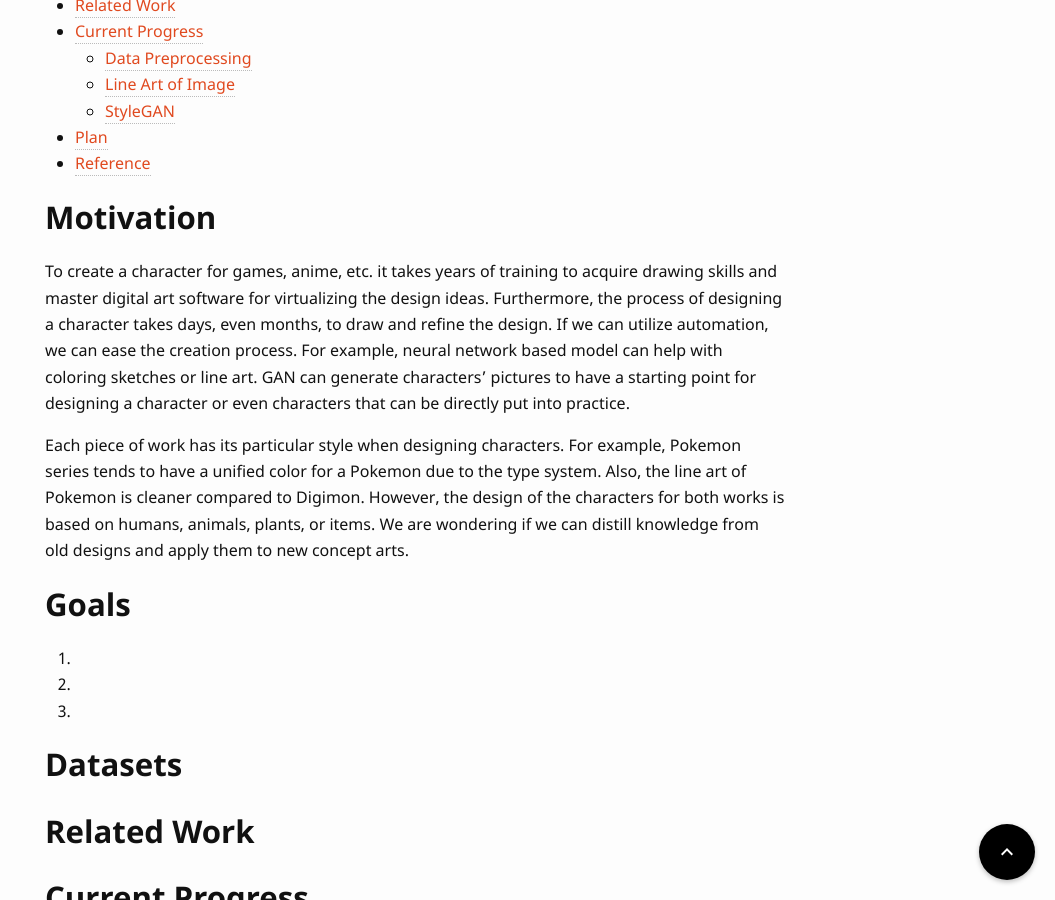
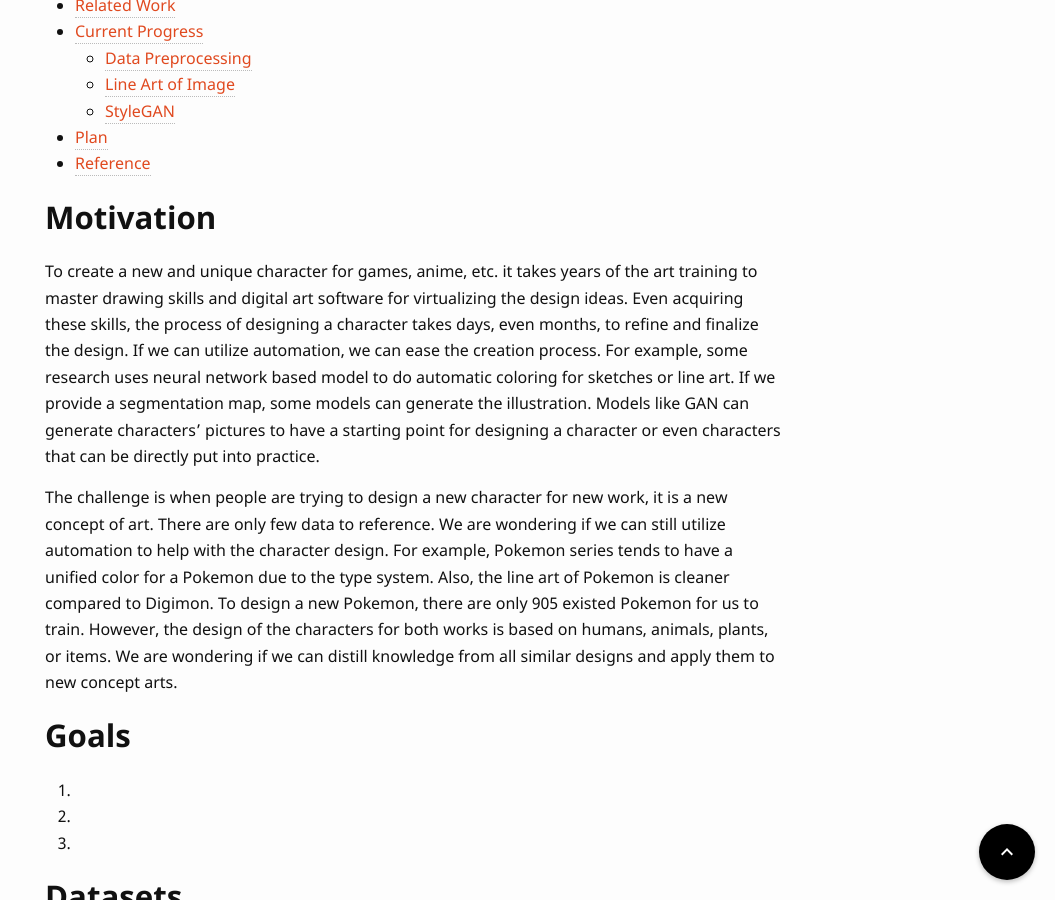
Before and after one commit to UCLAdeepvision/CS269-projects-2022spring, a Jekyll site: the page built from _posts/2022-04-18-team16-CharacterGeneration.md, in a window 1280 px wide and 900 px high, scrolled down 402 px. Shown: the whole window, without its empty margins (225-1280 px from the left). Built offline with Jekyll 4.4.1, drawn with Linux system fonts in a browser that asks for light colours; some web fonts are replaced; comment, search, counter and statistics services are not loaded.

Commit message:
Update 2022-04-18-team16-CharacterGeneration.md

```diff
--- a/_posts/2022-04-18-team16-CharacterGeneration.md
+++ b/_posts/2022-04-18-team16-CharacterGeneration.md
@@ -15,9 +15,9 @@ date: 2022-04-18
 {:toc}
 
 ## Motivation
-To create a character for games, anime, etc. it takes years of training to acquire drawing skills and master digital art software for virtualizing the design ideas. Furthermore, the process of designing a character takes days, even months, to draw and refine the design. If we can utilize automation, we can ease the creation process. For example, neural network based model can help with coloring sketches or line art. GAN can generate characters' pictures to have a starting point for designing a character or even characters that can be directly put into practice.
+To create a new and unique character for games, anime, etc. it takes years of the art training to master drawing skills and digital art software for virtualizing the design ideas. Even acquiring these skills, the process of designing a character takes days, even months, to refine and finalize the design. If we can utilize automation, we can ease the creation process. For example, some research uses neural network based model to do automatic coloring for sketches or line art. If we provide a segmentation map, some models can generate the illustration. Models like GAN can generate characters' pictures to have a starting point for designing a character or even characters that can be directly put into practice.
 
-Each piece of work has its particular style when designing characters. For example, Pokemon series tends to have a unified color for a Pokemon due to the type system. Also, the line art of Pokemon is cleaner compared to Digimon. However, the design of the characters for both works is based on humans, animals, plants, or items. We are wondering if we can distill knowledge from old designs and apply them to new concept arts.
+The challenge is when people are trying to design a new character for new work, it is a new concept of art. There are only few data to reference. We are wondering if we can still utilize automation to help with the character design. For example, Pokemon series tends to have a unified color for a Pokemon due to the type system. Also, the line art of Pokemon is cleaner compared to Digimon. To design a new Pokemon, there are only 905 existed Pokemon for us to train. However, the design of the characters for both works is based on humans, animals, plants, or items. We are wondering if we can distill knowledge from all similar designs and apply them to new concept arts.
 
 
 ## Goals
```
